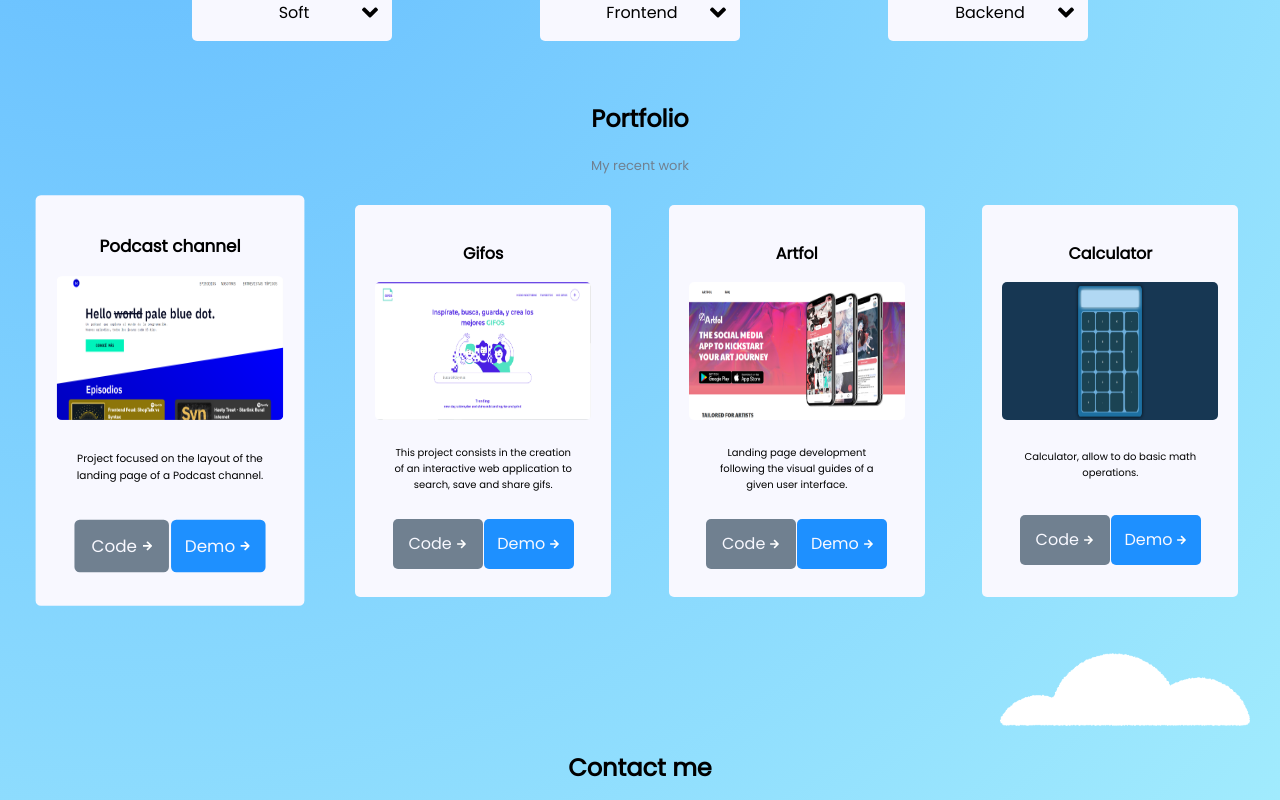
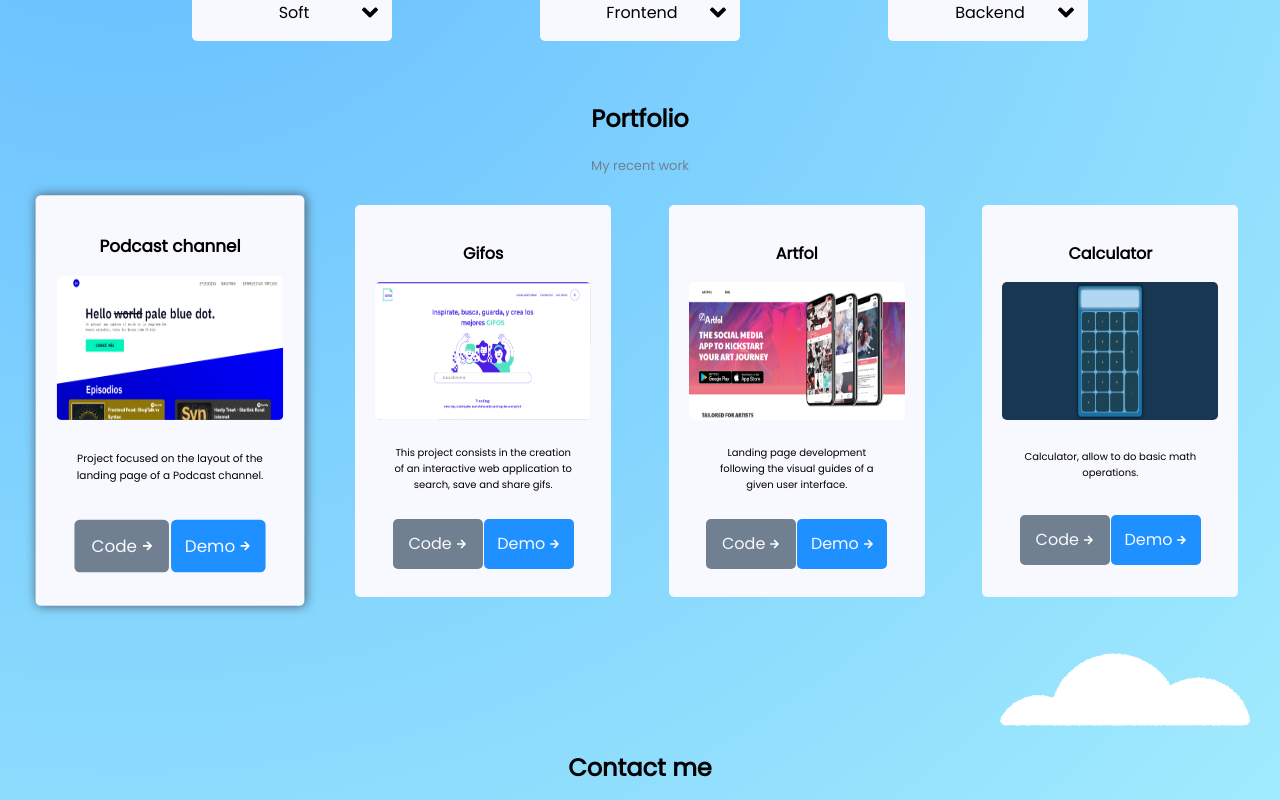
Before and after one commit to matiasj899/Portfolio, a Next.js app: page / in a window 1280 px wide. In both pictures the pointer is over the element 169 px from the left and 1067 px from the top of the page. Shown: the part 667-1467 px from the top of the page. Built offline with nearby package versions, Linux system fonts and the light colour scheme.

Commit message:
change project styles

```diff
--- a/styles/Home.module.css
+++ b/styles/Home.module.css
@@ -262,7 +262,9 @@
 .projectCn:hover{
 
   transform: scale(1.05);
+  box-shadow: 1px 0px 10px 0px #4c5763;
 }
+
 .projectDescAndBtn{
   display: flex;
 
```
